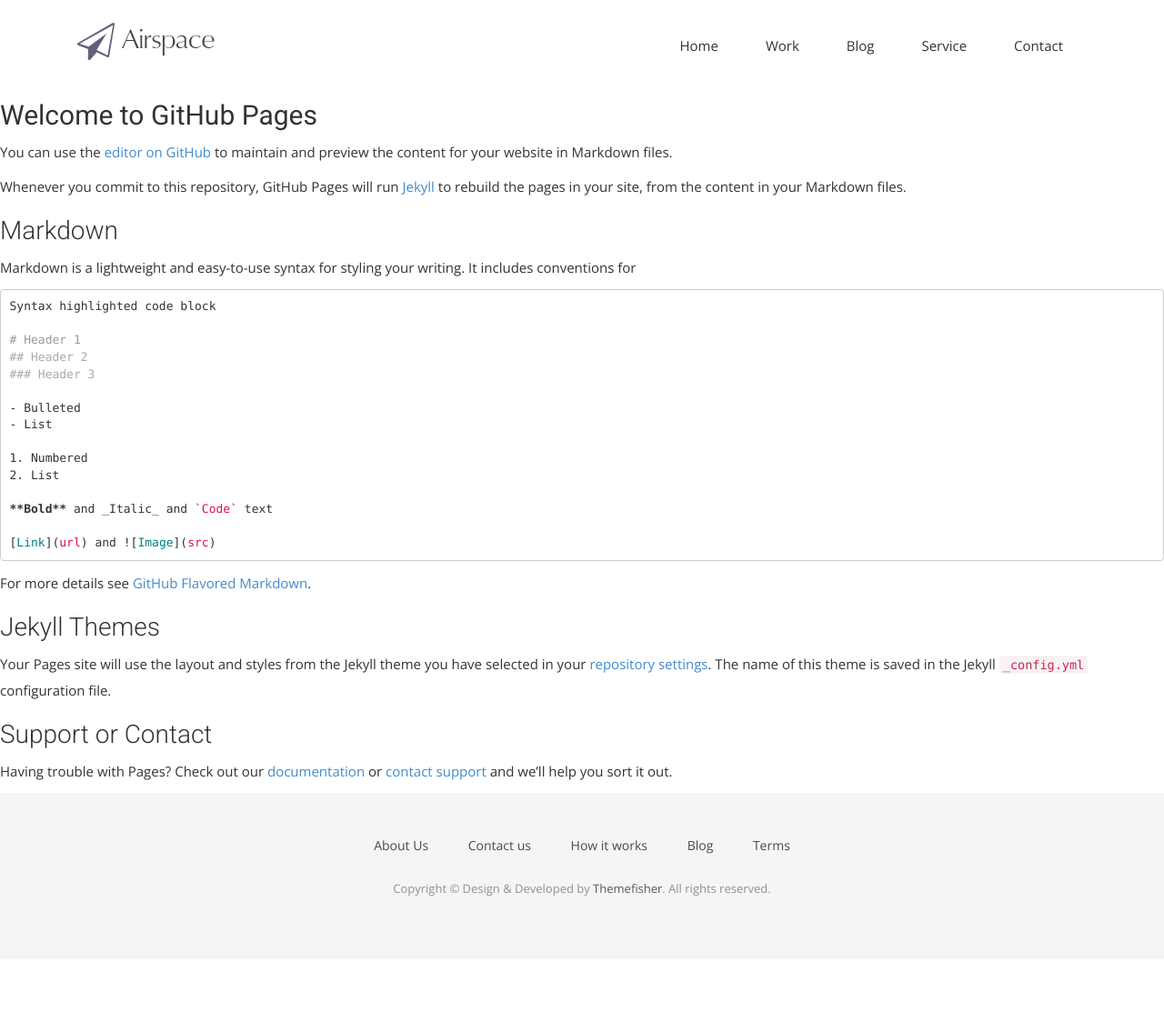
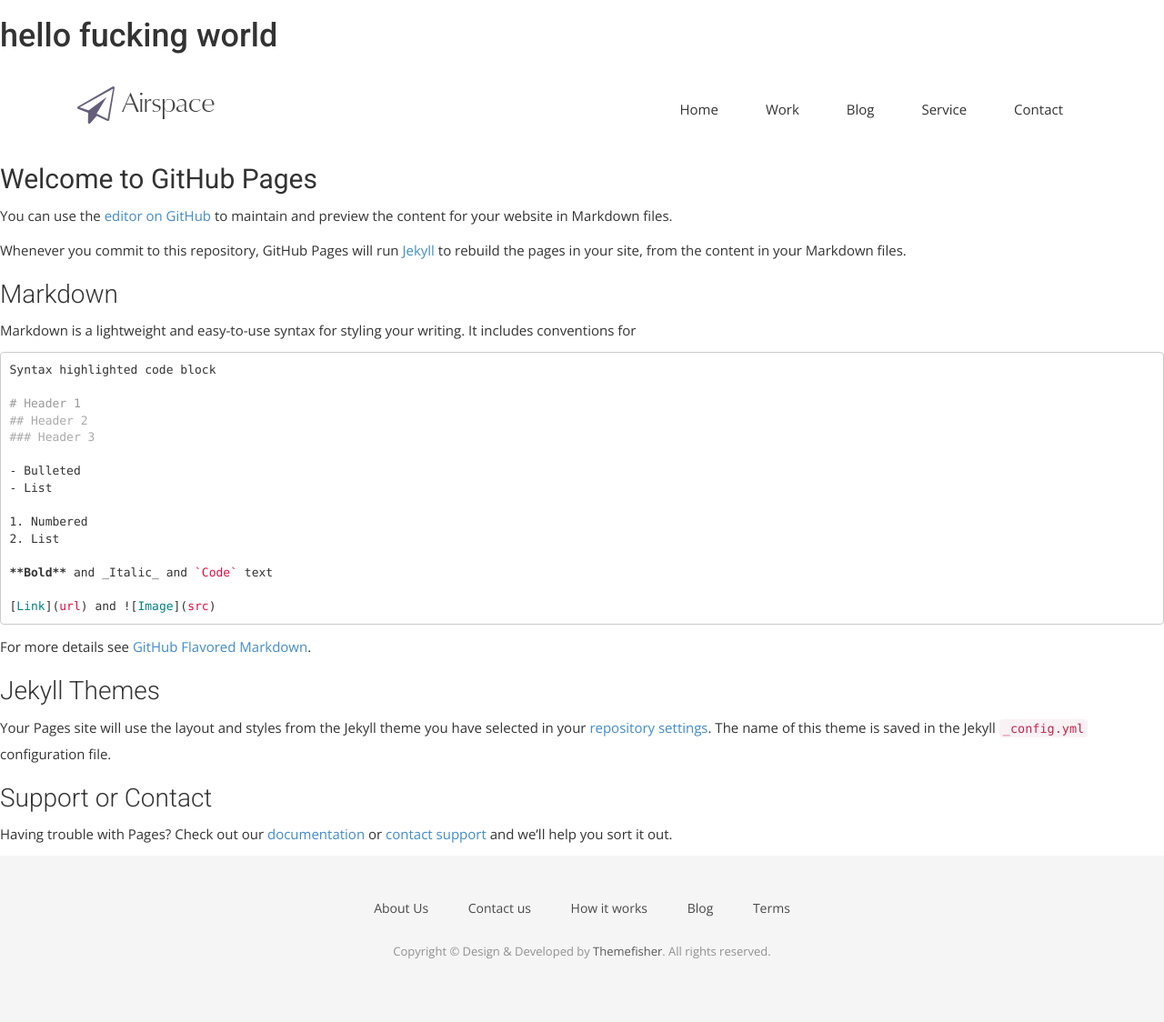
Before and after one commit to mentor33/mentor33.github.io, a Jekyll site: the page built from index.md, in a window 1280 px wide. Shown: the whole page at 91% size. Built offline with Jekyll 4.4.1, drawn with Linux system fonts in a browser that asks for light colours; nearby versions of some CDN libraries; some web fonts are replaced; our own code applies the rules of GitHub Pages for plain Markdown files; before the commit the page ends 1055 px from its top, so only the background shows below that.

Commit message:
Update default.html

```diff
--- a/_layouts/default.html
+++ b/_layouts/default.html
@@ -7,7 +7,7 @@
   </head>
   <body>
 
-
+    <h1>hello fucking world</h1>
     {% include header.html %}
 
 
```
